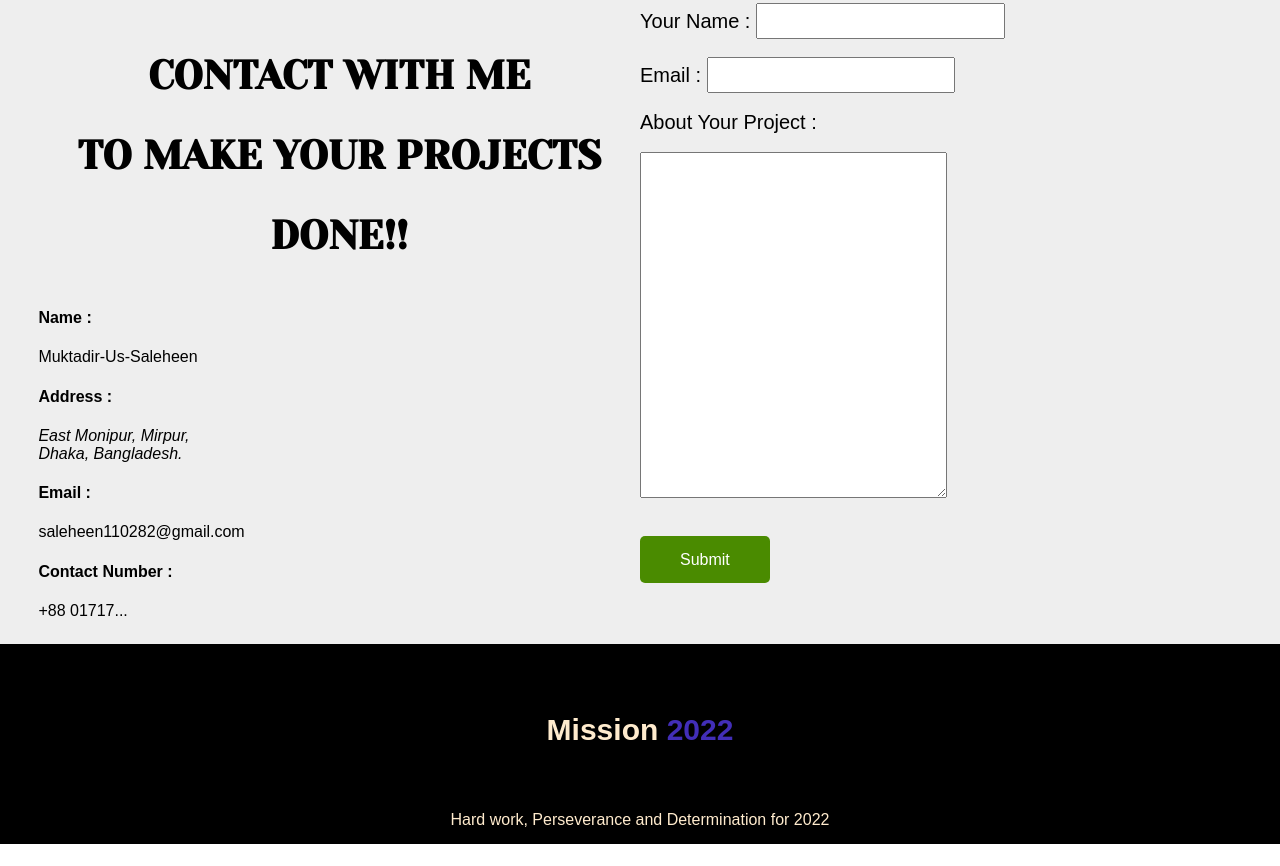
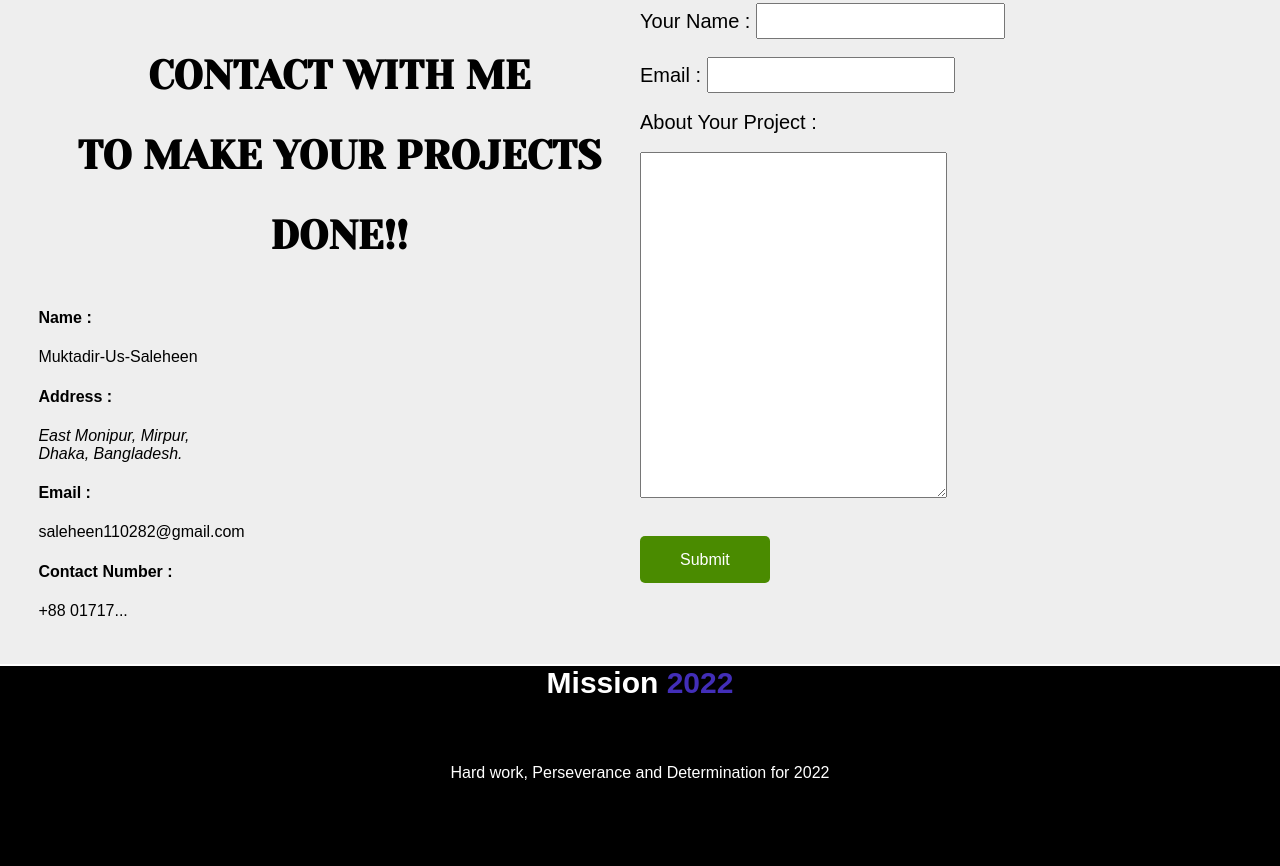
Before and after one commit to Pantha-Saleheen/mission-2022-main, a plain HTML site: page index.html in a window 1280 px wide. Shown: the part 2477-3343 px from the top of the page. Before the commit the page ends 3321 px from the top, so only its background shows below. Drawn offline with Linux system fonts and the light colour scheme.

Commit message:
commit second time for footer problem.

```diff
--- a/style.css
+++ b/style.css
@@ -154,14 +154,12 @@ label{
     border-radius: 10px;
 }
 footer{
-    box-sizing: border-box;
-    padding-top: 3%;
-    margin-top: -20px;
+    margin-top: -28px;
+    text-align: center;
     height: 200px;
     width: 100%;
-    text-align: center;
-    color: blanchedalmond;
     background-color: black;
+    color: white;
 }
 footer h3{
     font-size: 30px;
```
